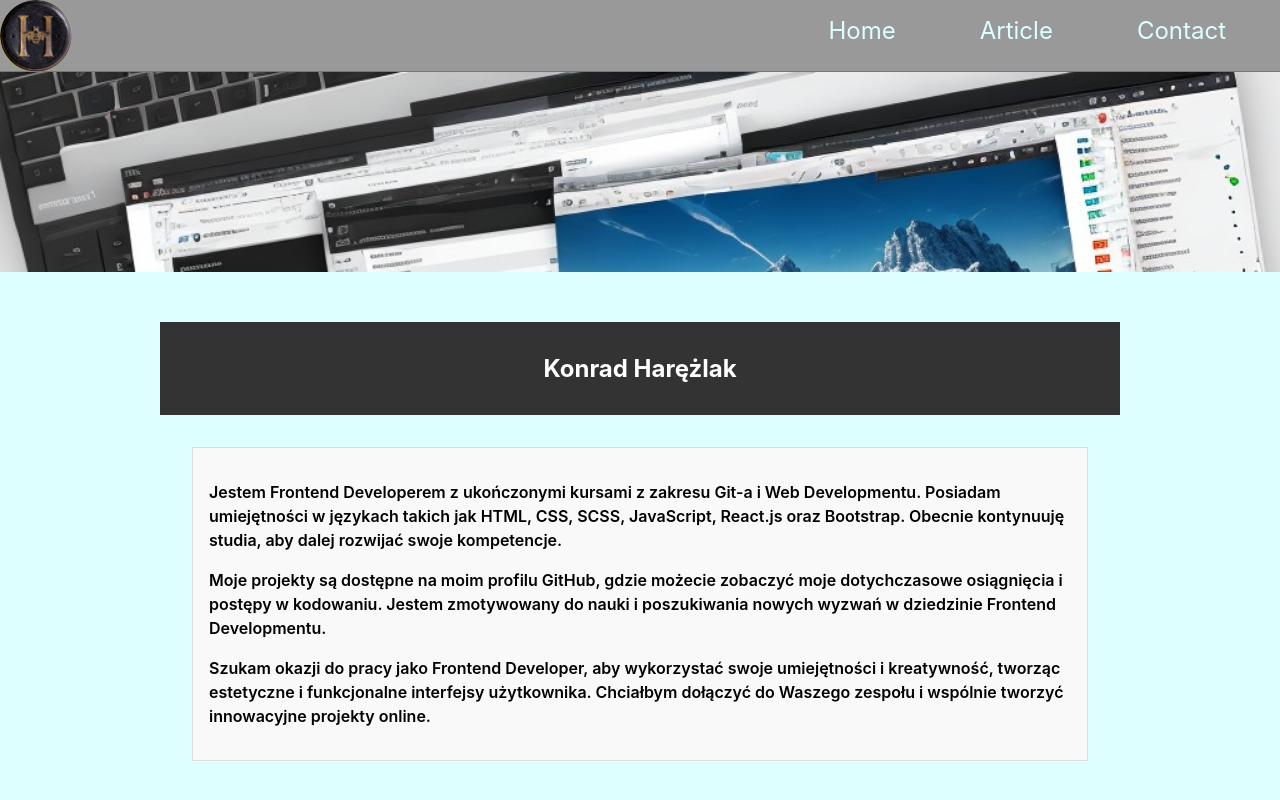
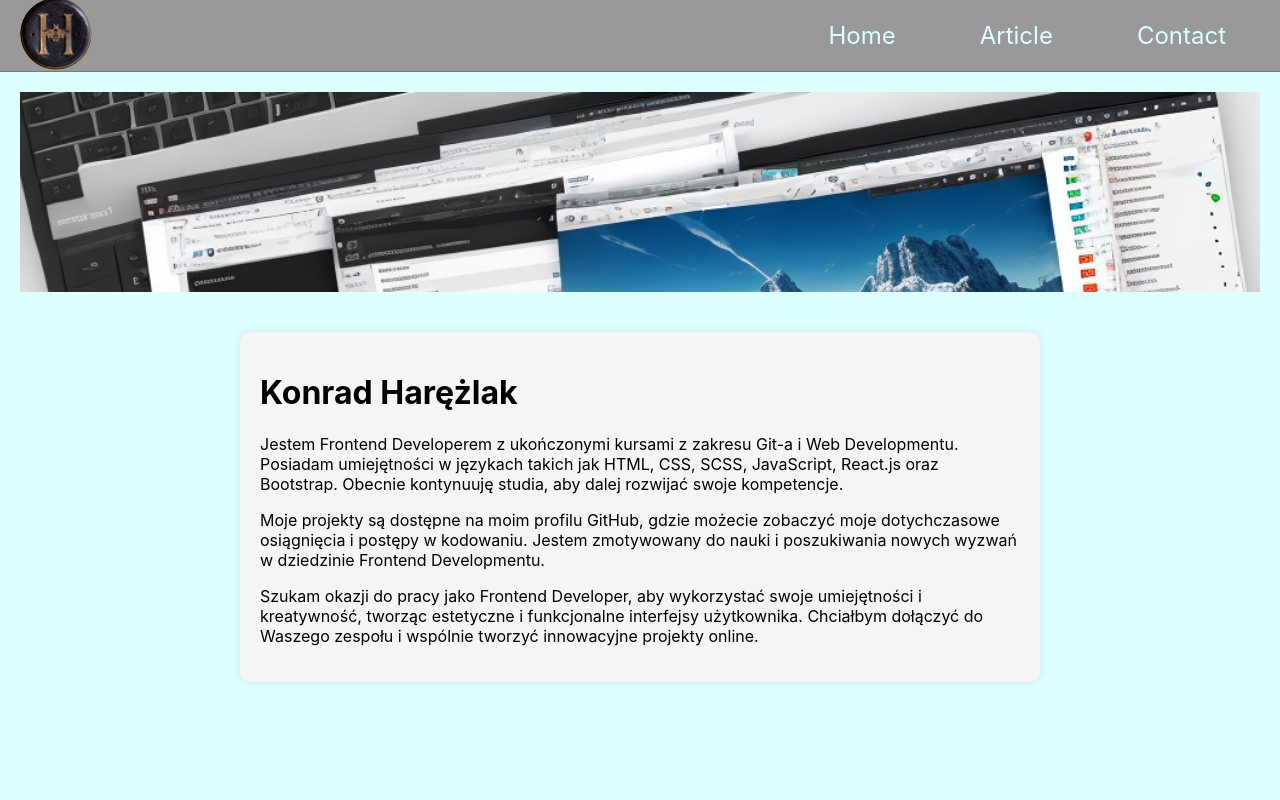
Before and after one commit to konrad-harezlak/my-business-card, a React (Create React App) app: page / in a window 1280 px wide. Shown: the top 800 px of the page. Built offline with nearby package versions, Linux system fonts and the light colour scheme.

Commit message:
Change scss files

```diff
--- a/src/components/Article/Article.scss
+++ b/src/components/Article/Article.scss
@@ -1,85 +1,64 @@
-header {
-    background-color: #333;
-    color: #fff;
+.article-container {
+    display: flex;
+    flex-direction: column;
+    align-items: center;
+}
+
+.image-container {
+    width: 100%;
+    height: 200px;
+    overflow: hidden;
+}
+
+.searchBar {
+    margin: 30px;
     text-align: center;
-    padding: 1rem;
 }
-article {
-    margin: 2rem;
-    padding: 1rem;
-    border: 1px solid #ddd;
-    background-color: #f9f9f9;
-}
-h1 {
-    font-size: 24px;
-}
-p {
-    font-size: 16px;
-    line-height: 1.5;
-}
-.article-container{
-    justify-content: center;
-    width: 100%;
-}
-.article-container .searchBar{
-    margin: 30px;
-        text-align: center;
 
-}
-.article-container .searchBar input{
+.searchBar input {
     border: 1px solid #ccc;
-    height:50px;
+    height: 50px;
     width: 300px;
     border-radius: 30px;
     margin-right: 10px;
     text-align: center;
-    font-size:large;
+    font-size: large;
 }
-.article-container .searchBar button{
+
+.searchBar button {
     background-color: green;
     border: 1px solid #ccc;
-    height:50px;
+    height: 50px;
     width: 100px;
     border-radius: 30px;
-    margin-right: 10px;
     text-align: center;
-    font-size:large;
-}
-.article-container .searchBar button:hover{
-    background-color: lightgreen;
-    border: 1px solid #ccc;
-    height:50px;
-    width: 100px;
-    border-radius: 30px;
-    margin-right: 10px;
-    text-align: center;
-    font-size:large;
+    font-size: large;
+    transition: background-color 0.3s ease;
 }
 
-.article-container .img{
-    width: 400px;
+.searchBar button:hover {
+    background-color: lightgreen;
 }
 
-.image-container {
-    width:100%;
-    height: 200px;
-    overflow: hidden;
-  }
-#posts{
+#posts {
     width: 80%;
-    margin:0 auto;
-
+    margin: 0 auto;
 }
 
-.singlePost{
+.singlePost {
     margin-bottom: 20px;
     background-color: #dee;
-    padding:10px;
+    padding: 10px;
     border-radius: 20px;
 }
-.singlePost h3{
+
+.singlePost h3 {
     text-align: center;
+    font-size: 1.5em;
+    margin-bottom: 10px;
 }
-.singlePost p{
-    font-size: large;
+
+.singlePost p {
+    font-size: 1.2em;
+    line-height: 1.6;
 }
--- a/src/components/Contact/Contact.scss
+++ b/src/components/Contact/Contact.scss
@@ -1,44 +1,57 @@
-.contact-conteiner{
-
+.contact-container {
     width: 100%;
 }
+
 .image-container {
-    width:100%;
+    width: 100%;
     height: 200px;
     overflow: hidden;
-  }
-.bussines-card{
-    color:gold;
+}
+
+.bussines-card {
+    color: gold;
     background-color: #444;
     border-radius: 20px;
     border: 1px solid black;
-    width: 50em;
-    height: 20em;
+    max-width: 50em;
+    height: auto;
     text-align: center;
     display: flex;
     flex-wrap: wrap;
-    padding:20px;
-    padding-top:0;
+    padding: 20px;
     margin: 7em auto;
-}
-.bussines-card h1{
-    width: 100%;
-}
-.bussines-card div{
-    width:50%
-}
-.bussines-card div a{
-    text-decoration: none;
-    color:gold;
-}
-.bussines-card div[class*="-top"]{
-    border-bottom: 1px gold solid;
+    box-shadow: 0 0 10px rgba(0, 0, 0, 0.3);
 }
 
-.bussines-card div[class*="-left"]{
+.bussines-card h1 {
+    width: 100%;
+    margin-bottom: 15px;
+}
+
+.bussines-card div {
+    width: 50%;
+}
+
+.bussines-card div a {
+    text-decoration: none;
+    color: gold;
+    transition: color 0.3s ease;
+}
+
+.bussines-card div a:hover {
+    color: #ffd700;
+}
+
+.bussines-card div[class*="-top"] {
+    border-bottom: 1px gold solid;
+    margin-bottom: 15px;
+}
+
+.bussines-card div[class*="-left"] {
     border-right: 1px gold solid;
 }
 
-.bussines-card div p{
+.bussines-card div p {
     font-size: 1.5em;
+    margin-bottom: 10px;
 }
--- a/src/components/Home/Home.scss
+++ b/src/components/Home/Home.scss
@@ -1,21 +1,38 @@
-main{
+@import url('https://fonts.googleapis.com/css2?family=Roboto:wght@400;700&display=swap');
+
+main {
     display: flex;
-    flex-wrap:wrap;
+    flex-wrap: wrap;
     justify-content: center;
+    padding: 20px;
 }
 
 .image-container {
-    width:100%;
+    width: 100%;
     overflow: hidden;
-  }
-.image-container img{
-    width:100%;
+    margin-bottom: 20px;
 }
 
-.description-container{
+.image-container img {
+    width: 100%;
+}
 
-    margin: 50px auto;
-    width:50em;
-    font-weight: 600;
+.description-container {
+    background-color: #f5f5f5;
+    padding: 20px;
+    border-radius: 10px;
+    margin: 20px auto;
+    max-width: 800px;
+    box-shadow: 0 0 10px rgba(0, 0, 0, 0.1);
+}
+
+.article p {
     font-size: 1.2em;
+    line-height: 1.6;
 }
+
+@media screen and (max-width: 600px) {
+    .article p {
+        font-size: 1em;
+    }
+}
--- a/src/components/Navigation/Navigation.scss
+++ b/src/components/Navigation/Navigation.scss
@@ -1,36 +1,44 @@
-$navFontColor:#dff;
-ul{
-    display: flex;
-    margin:0px;
-    box-sizing: border-box;
-    justify-content: flex-end;
-}
-li{
-    color: $navFontColor;
-    padding: 20px 30px 20px 30px;
-    list-style:none;
-    font-size: 1.5em;
-    margin-right: 1em;
-    margin-top: -80px;
-}
+$navFontColor: #dff;
 
-
-.links{
-    text-decoration: none;
-}
-nav{
-    position:fixed;
-    top:0;
+nav {
+    position: fixed;
+    top: 0;
     width: 100%;
-    height:4.5em;
+    height: 4.5em;
     background-color: #999;
     border-bottom: #777 1px solid;
     z-index: 1;
+    display: flex;
+    align-items: center;
+    justify-content: space-between;
 }
-nav img{
- position: relative;
- height: 4.5em;
- width: auto;
-border-radius: 50px;
 
+ul {
+    display: flex;
+    margin: 0;
+    box-sizing: border-box;
 }
+
+li {
+    color: $navFontColor;
+    padding: 20px 30px;
+    list-style: none;
+    font-size: 1.5em;
+    margin-right: 1em;
+    transition: color 0.3s ease; /* Added transition for a smoother color change */
+}
+
+.links {
+    text-decoration: none;
+}
+
+nav img {
+    height: 4.5em;
+    width: auto;
+    border-radius: 50px;
+    margin-left: 20px; /* Added margin for spacing */
+}
+
+.links:hover li {
+    color: #fff; /* Change color on hover */
+}
```
